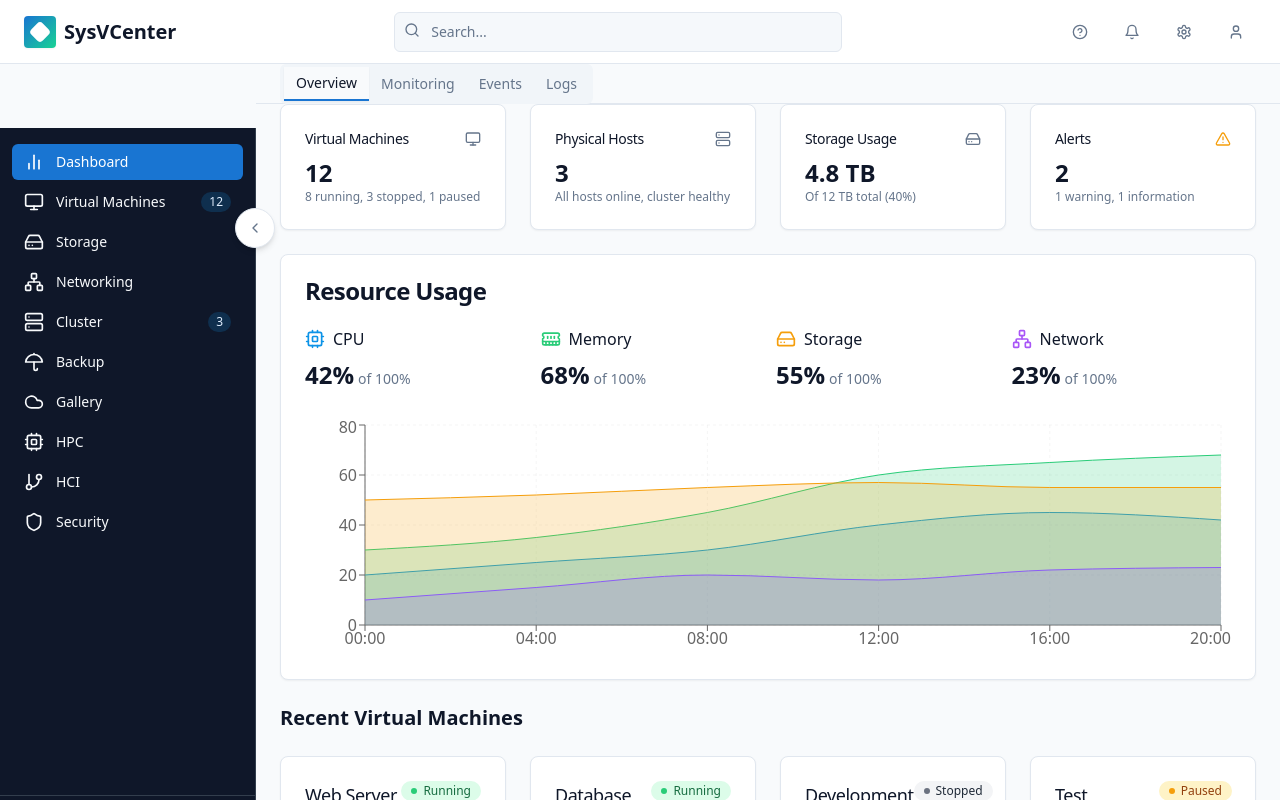
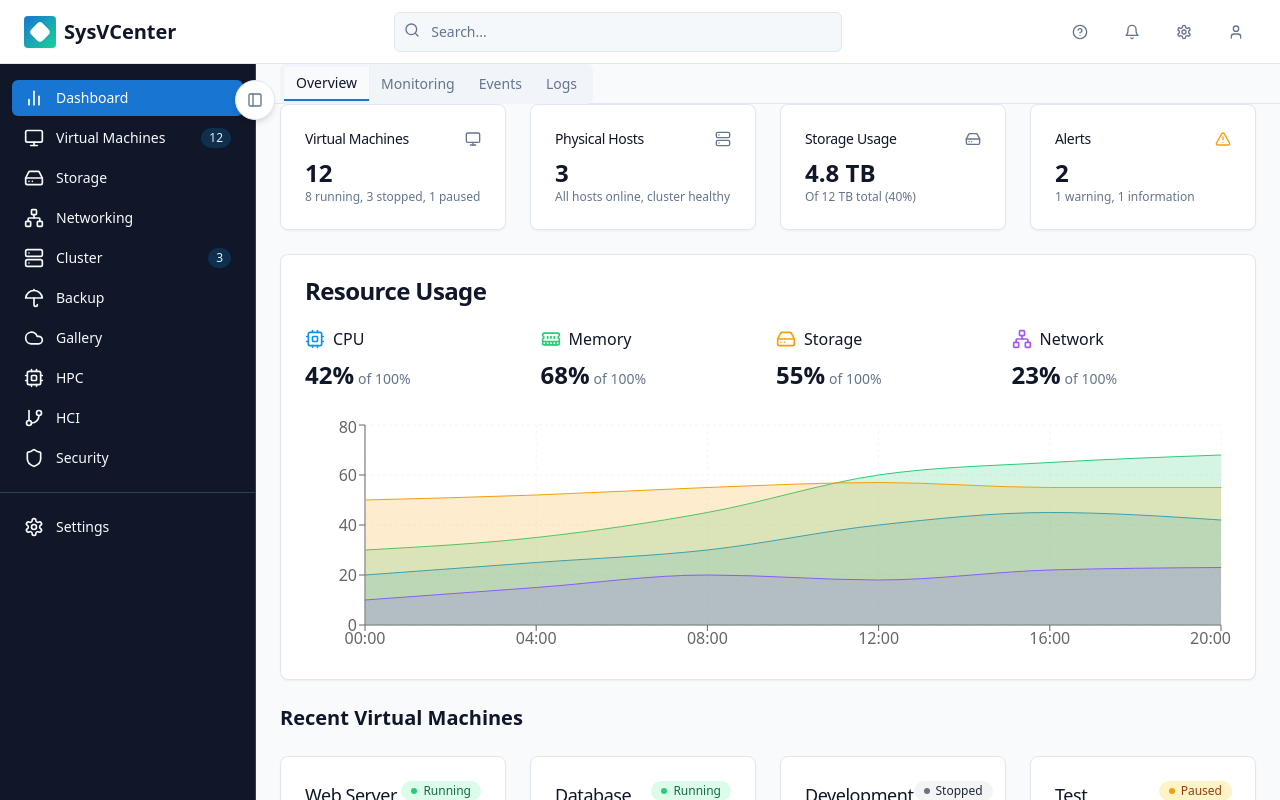
Before and after one commit to wwaredev/hypervista, a React (Vite) app: page / in a window 1280 px wide. Shown: the top 800 px of the page. Built offline with nearby package versions, Linux system fonts and the light colour scheme.

Commit message:
Fix: Sidebar scrolling behavior and icon
- Prevent sidebar from scrolling with the dashboard content.
- Update sidebar toggle icon.

```diff
--- a/src/components/Header.tsx
+++ b/src/components/Header.tsx
@@ -13,7 +13,7 @@ import { Input } from "@/components/ui/input";
 
 export const Header = () => {
   return (
-    <header className="h-16 border-b border-border bg-card flex items-center justify-between px-4 lg:px-6 sticky top-0 z-50 w-full">
+    <header className="h-16 border-b border-border bg-card flex items-center justify-between px-4 lg:px-6 fixed top-0 left-0 right-0 z-50 w-full">
       <div className="flex items-center gap-2">
         <div className="w-8 h-8 rounded bg-gradient-to-br from-primary to-secondary flex items-center justify-center shadow-sm">
           <div className="w-4 h-4 bg-white rounded-sm transform rotate-45"></div>
--- a/src/components/Sidebar.tsx
+++ b/src/components/Sidebar.tsx
@@ -1,4 +1,3 @@
-
 import { useState } from "react";
 import { Link, useLocation } from "react-router-dom";
 import { cn } from "@/lib/utils";
@@ -14,10 +13,9 @@ import {
   Shield,
   Umbrella,
   Monitor,
-  ChevronLeft,
-  ChevronRight,
   Cpu,
   GitBranch,
+  PanelLeft,
 } from "lucide-react";
 import { Button } from "@/components/ui/button";
 import { Tooltip, TooltipContent, TooltipTrigger } from "@/components/ui/tooltip";
@@ -57,11 +55,11 @@ export const Sidebar = () => {
   return (
     <aside
       className={cn(
-        "bg-sidebar text-sidebar-foreground border-r border-sidebar-border h-[calc(100vh-4rem)] flex flex-col transition-all duration-300 sticky top-16 left-0",
+        "bg-sidebar text-sidebar-foreground border-r border-sidebar-border h-[calc(100vh-4rem)] fixed top-16 left-0 transition-all duration-300 z-40",
         collapsed ? "w-[4.5rem]" : "w-64"
       )}
     >
-      <ScrollArea className="flex-1">
+      <ScrollArea className="h-full">
         <div className="py-4">
           <nav className="space-y-1 px-3">
             {links.map((link) => (
@@ -74,9 +72,8 @@ export const Sidebar = () => {
             ))}
           </nav>
         </div>
-      </ScrollArea>
 
-      <div className="border-t border-sidebar-border py-4 px-3">
+        <div className="border-t border-sidebar-border py-4 px-3 mt-auto">
           <nav className="space-y-1">
             {bottomLinks.map((link) => (
               <NavItem
@@ -88,18 +85,15 @@ export const Sidebar = () => {
             ))}
           </nav>
         </div>
+      </ScrollArea>
 
       <Button
         variant="ghost"
         size="icon"
-        className="absolute right-0 translate-x-1/2 top-20 bg-card border border-border text-muted-foreground rounded-full shadow-md hover:bg-muted"
+        className="absolute right-0 translate-x-1/2 top-4 bg-card border border-border text-muted-foreground rounded-full shadow-md hover:bg-muted"
         onClick={toggleSidebar}
       >
-        {collapsed ? (
-          <ChevronRight className="h-4 w-4" />
-        ) : (
-          <ChevronLeft className="h-4 w-4" />
-        )}
+        <PanelLeft className="h-4 w-4" />
       </Button>
     </aside>
   );
--- a/src/pages/Index.tsx
+++ b/src/pages/Index.tsx
@@ -8,9 +8,9 @@ const Index = () => {
   return (
     <div className="min-h-screen bg-background flex flex-col">
       <Header />
-      <div className="flex flex-1 overflow-hidden">
+      <div className="flex flex-1 pt-16">
         <Sidebar />
-        <main className="flex-1 overflow-y-auto">
+        <main className="flex-1 ml-64 overflow-y-auto h-[calc(100vh-4rem)]">
           <Tabs defaultValue="overview" className="w-full h-full">
             <div className="border-b px-6 sticky top-0 bg-background z-10">
               <TabsList className="justify-start -mb-px">
```
Lines whose indentation alone changed are shown as unchanged.
